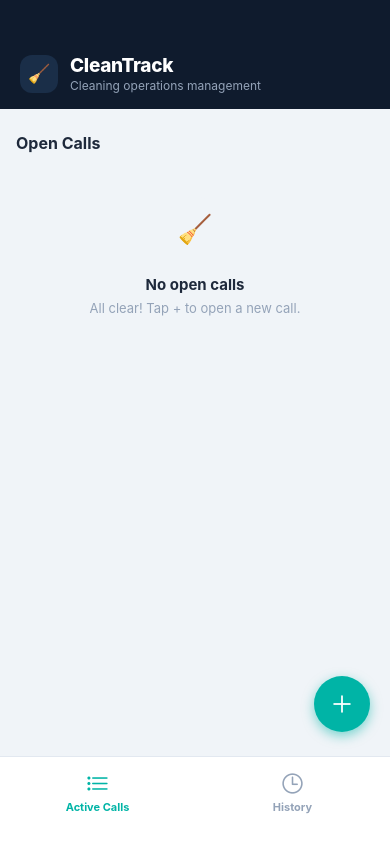
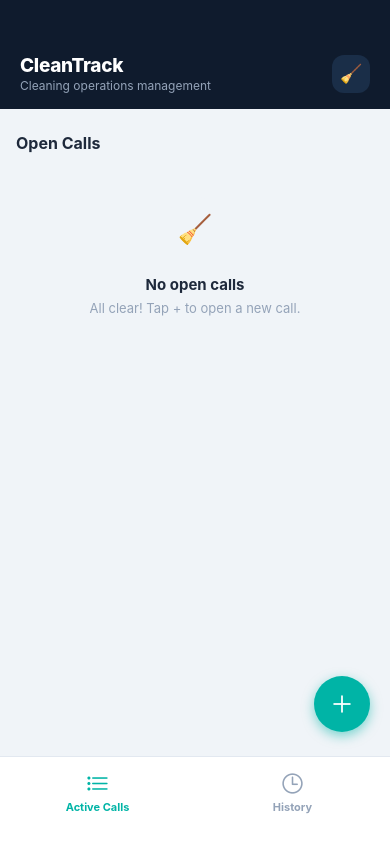
Before and after one commit to yahaveliyahu/CleanTrack, a React Native app: screen / in a window 390 px wide. Built offline with nearby package versions, Linux system fonts and the light colour scheme.

Commit message:
Restore logo view in header and update layout style
Reintroduced the logo view in the header and adjusted headerBrand style to use space-between for better layout.

```diff
--- a/App.js
+++ b/App.js
@@ -18,12 +18,12 @@ function Header({ title, subtitle }) {
   return (
     <View style={styles.header}>
       <View style={styles.headerBrand}>
-        <View style={styles.headerLogo}>
-          <Text style={styles.headerLogoText}>🧹</Text>
-        </View>
         <View>
           <Text style={styles.headerTitle}>{title}</Text>
           {subtitle && <Text style={styles.headerSubtitle}>{subtitle}</Text>}
+        </View>
+        <View style={styles.headerLogo}>
+          <Text style={styles.headerLogoText}>🧹</Text>
         </View>
       </View>
     </View>
@@ -126,7 +126,7 @@ const styles = StyleSheet.create({
     paddingTop: Platform.OS === 'android' ? 46 : 54,
     paddingBottom: 16,
   },
-  headerBrand: { flexDirection: I18nManager.isRTL ? 'row-reverse' : 'row', alignItems: 'center', gap: 12 },
+  headerBrand: { flexDirection: I18nManager.isRTL ? 'row-reverse' : 'row', alignItems: 'center', justifyContent: 'space-between' },
   headerLogo: {
     width: 38, height: 38, borderRadius: 12,
     backgroundColor: colors.navyLight,
```
